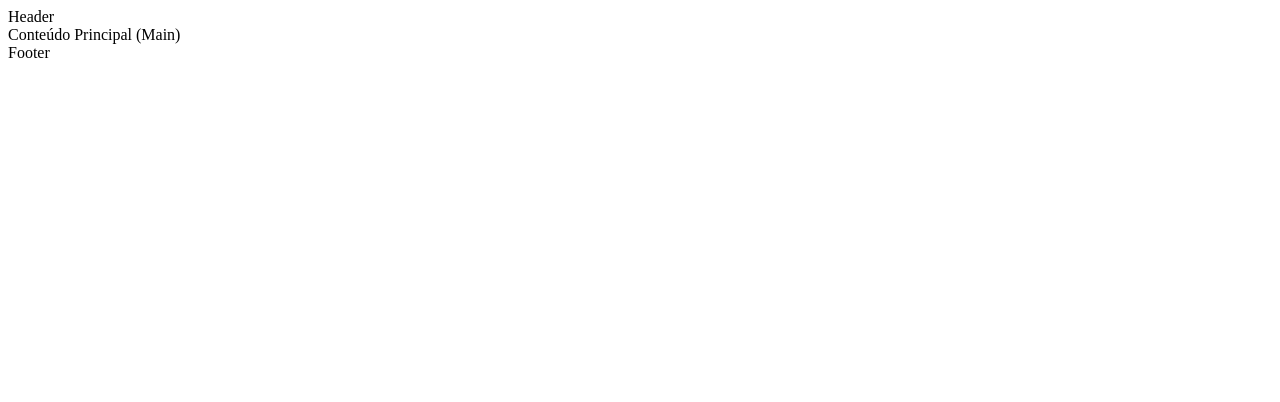
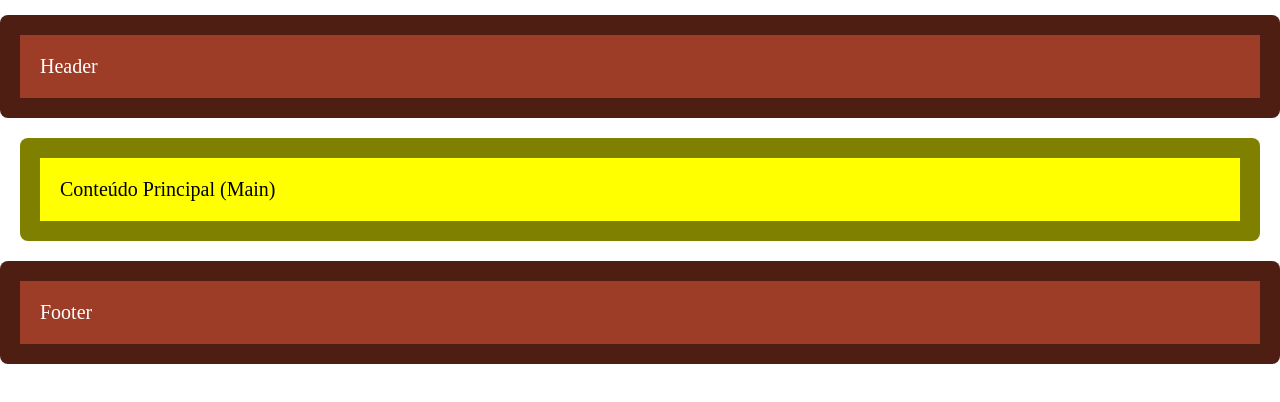
Before and after one commit to GuilhermeHachimine/web-programming-exercises, a plain HTML site: page Exemplos do Material/exemplocss08/index.html in a window 1280 px wide. Drawn offline with Linux system fonts and the light colour scheme.

Commit message:
feat: example 08

```diff
--- a/Exemplos do Material/exemplocss08/index.css
+++ b/Exemplos do Material/exemplocss08/index.css
@@ -1,32 +1,27 @@
 /* Estilos Gerais */
-/*
 body {
   margin: 0;
 }
-*/
 
-/*
 #wrapper * {
   padding: 20px;
   font-size: 20px;
   border: 20px solid rgba(0, 0, 0, 0.5);
+  border-radius: 8px;
 }
-*/
 
 /* Caixas Específicas */
-/*
 #wrapper header,
 #wrapper footer {
-    background-color: blue;
+  background-color: #9D3C27;
   color: white;
+  margin: 15px 0 0 0;
 }
-*/
 
-/*
 #wrapper main {
   background-color: yellow;
+  margin: 20px 20px;
 }
-*/
 
 /*
 #wrapper header {}
```
Lines whose indentation alone changed are shown as unchanged.
